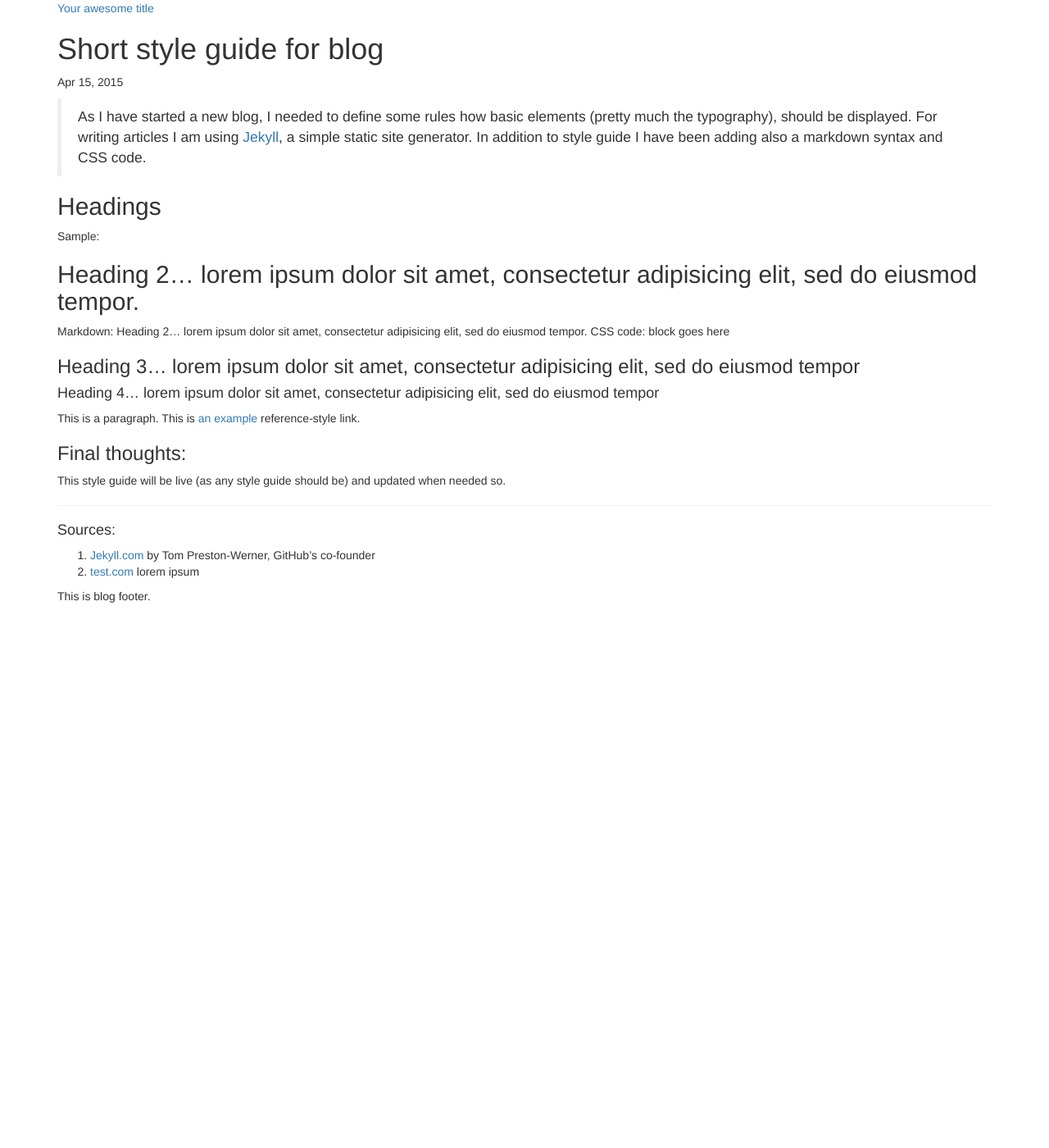
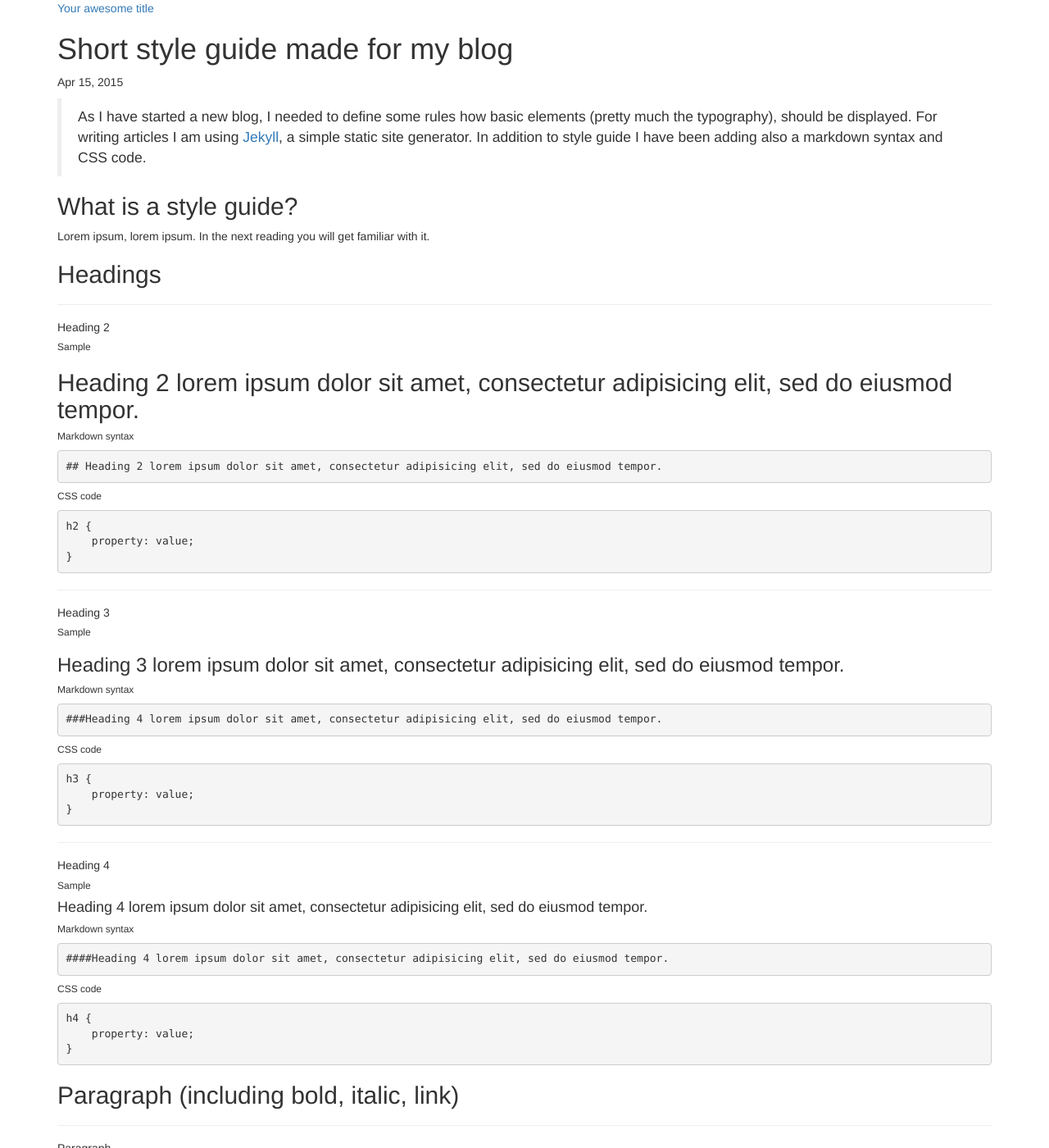
Before and after one commit to be-codified/personal-presentation-site, a Jekyll site: the page built from jekyll/_posts/2015-04-15-style-guide.markdown, in a window 1280 px wide and 1400 px high. Shown: the whole window at 82% size. Built offline with Jekyll 4.4.1, drawn with Linux system fonts in a browser that asks for light colours; nearby versions of some CDN libraries; library files that are not in the unit come from our copies; some of the changed text lies outside the part shown.

Commit message:
article updated

```diff
--- a/jekyll/_posts/2015-04-15-style-guide.markdown
+++ b/jekyll/_posts/2015-04-15-style-guide.markdown
@@ -1,28 +1,153 @@
 ---
 layout: post
-title:  "Short style guide for blog"
+title:  "Short style guide made for my blog"
 date:   2015-04-15 20:01:48
 categories:
 ---
 
 > As I have started a new blog, I needed to define some rules how basic elements (pretty much the typography), should be displayed. For writing articles I am using [Jekyll][1], a simple static site generator. In addition to style guide I have been adding also a markdown syntax and CSS code.
 
-##  Headings
+## What is a style guide?
 
-Sample:
-##Heading 2... lorem ipsum dolor sit amet, consectetur adipisicing elit, sed do eiusmod tempor.
-Markdown: Heading 2... lorem ipsum dolor sit amet, consectetur adipisicing elit, sed do eiusmod tempor.
-CSS code: block goes here
+Lorem ipsum, lorem ipsum. In the next reading you will get familiar with it.
 
-###  Heading 3... lorem ipsum dolor sit amet, consectetur adipisicing elit, sed do eiusmod tempor
+## Headings
 
-#### Heading 4... lorem ipsum dolor sit amet, consectetur adipisicing elit, sed do eiusmod tempor
+---
 
-This is a paragraph. This is [an example][1] reference-style link.
+##### Heading 2
 
-### Final thoughts:
+###### Sample
+
+## Heading 2 lorem ipsum dolor sit amet, consectetur adipisicing elit, sed do eiusmod tempor.
+
+###### Markdown syntax
+
+    ## Heading 2 lorem ipsum dolor sit amet, consectetur adipisicing elit, sed do eiusmod tempor.
+
+###### CSS code
+
+    h2 {
+        property: value;
+    }
+
+---
+
+##### Heading 3
+
+###### Sample
+
+### Heading 3 lorem ipsum dolor sit amet, consectetur adipisicing elit, sed do eiusmod tempor.
+
+###### Markdown syntax
+
+    ###Heading 4 lorem ipsum dolor sit amet, consectetur adipisicing elit, sed do eiusmod tempor.
+
+###### CSS code
+
+    h3 {
+        property: value;
+    }
+
+---
+
+##### Heading 4
+
+###### Sample
+
+#### Heading 4 lorem ipsum dolor sit amet, consectetur adipisicing elit, sed do eiusmod tempor.
+
+###### Markdown syntax
+
+    ####Heading 4 lorem ipsum dolor sit amet, consectetur adipisicing elit, sed do eiusmod tempor.
+
+###### CSS code
+
+    h4 {
+        property: value;
+    }
+
+##Paragraph (including bold, italic, link)
+
+---
+
+##### Paragraph
+
+###### Sample
+
+#### Paragraph lorem ipsum dolor sit amet, consectetur adipisicing elit, sed do eiusmod tempor.
+
+###### Markdown syntax
+
+    Paragraph lorem ipsum dolor sit amet, consectetur adipisicing elit, sed do eiusmod tempor.
+
+###### CSS code
+
+    p {
+        property: value;
+    }
+
+---
+
+##### Italic
+
+###### Sample
+
+Lorem *ipsum dolor* sit amet, consectetur adipisicing elit, sed do eiusmod tempor.
+
+###### Markdown syntax
+
+    Lorem *ipsum dolor* sit amet, consectetur adipisicing elit, sed do eiusmod tempor.
+
+###### CSS code
+
+    i {
+        property: value;
+    }
+
+---
+
+##### Bold
+
+###### Sample
+
+Lorem **ipsum dolor** sit amet, consectetur adipisicing elit, sed do eiusmod tempor.
+
+###### Markdown syntax
+
+    Lorem **ipsum dolor** sit amet, consectetur adipisicing elit, sed do eiusmod tempor.
+
+###### CSS code
+
+    b {
+        property: value;
+    }
+
+---
+
+##### Hyperlink
+
+###### Sample
+
+Lorem [ipsum dolor](http://www.some-site.com) sit amet, consectetur adipisicing elit, sed do eiusmod tempor.
+
+###### Markdown syntax
+
+    Lorem [ipsum dolor](http://www.some-site.com) sit amet, consectetur adipisicing elit, sed do eiusmod tempor.
+
+###### CSS code
+
+    a {
+        property: value;
+    }
+
+---
+
+### Final thoughts
 
 This style guide will be live (as any style guide should be) and updated when needed so.
+
+NOTE: As I was using HTML elements e.g. title "Headings" or "Paragraph (including bold, italic, link)") in this blog post, they were specificly slighty modified for the proper display just in this post.
 
 * * *
 
```
Also changed, not shown: css/custom-styles.css (+13 -4 lines), css/custom-styles.less (+19 -5 lines), css/custom-styles.min.css, 3 other files.
